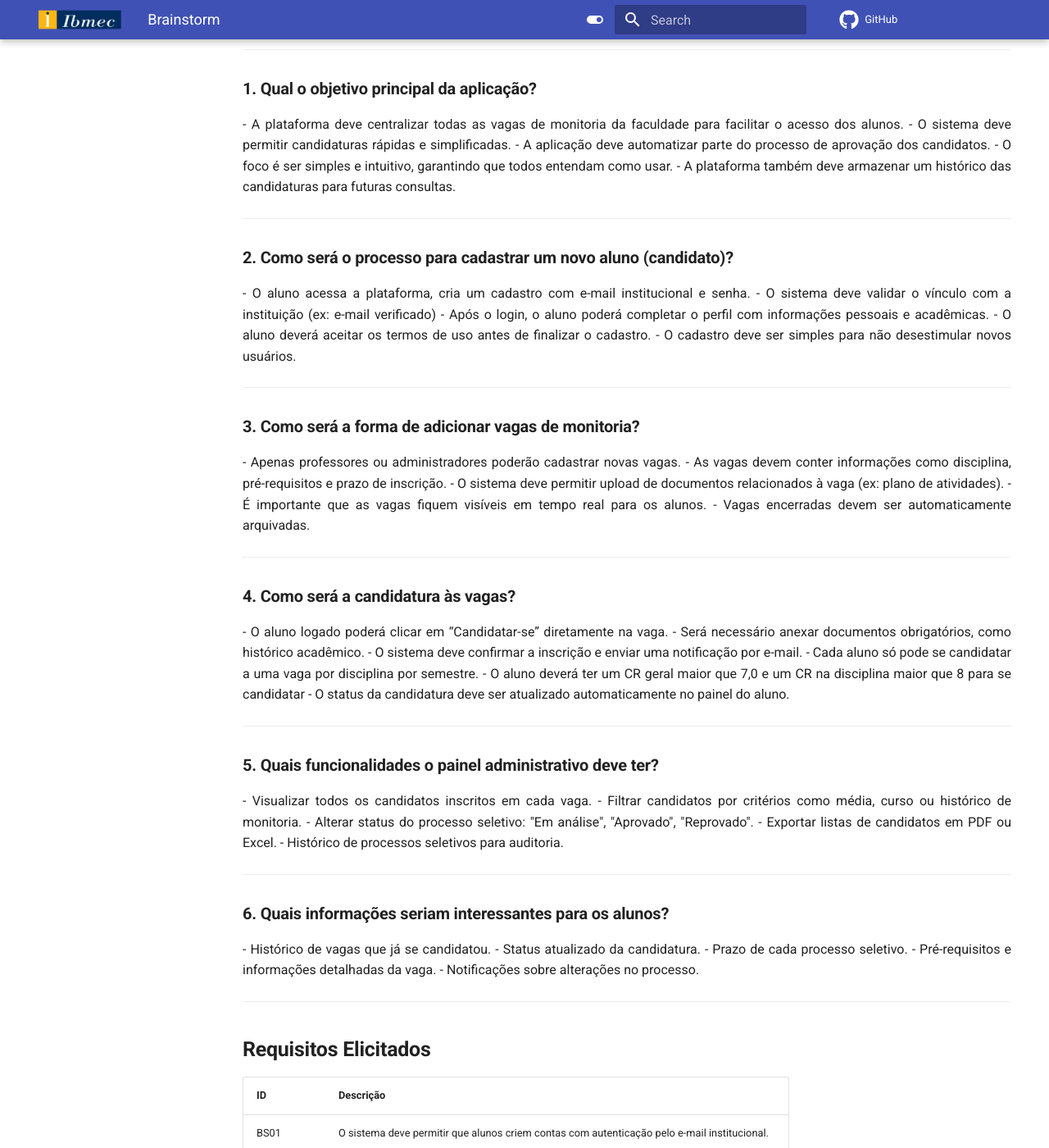
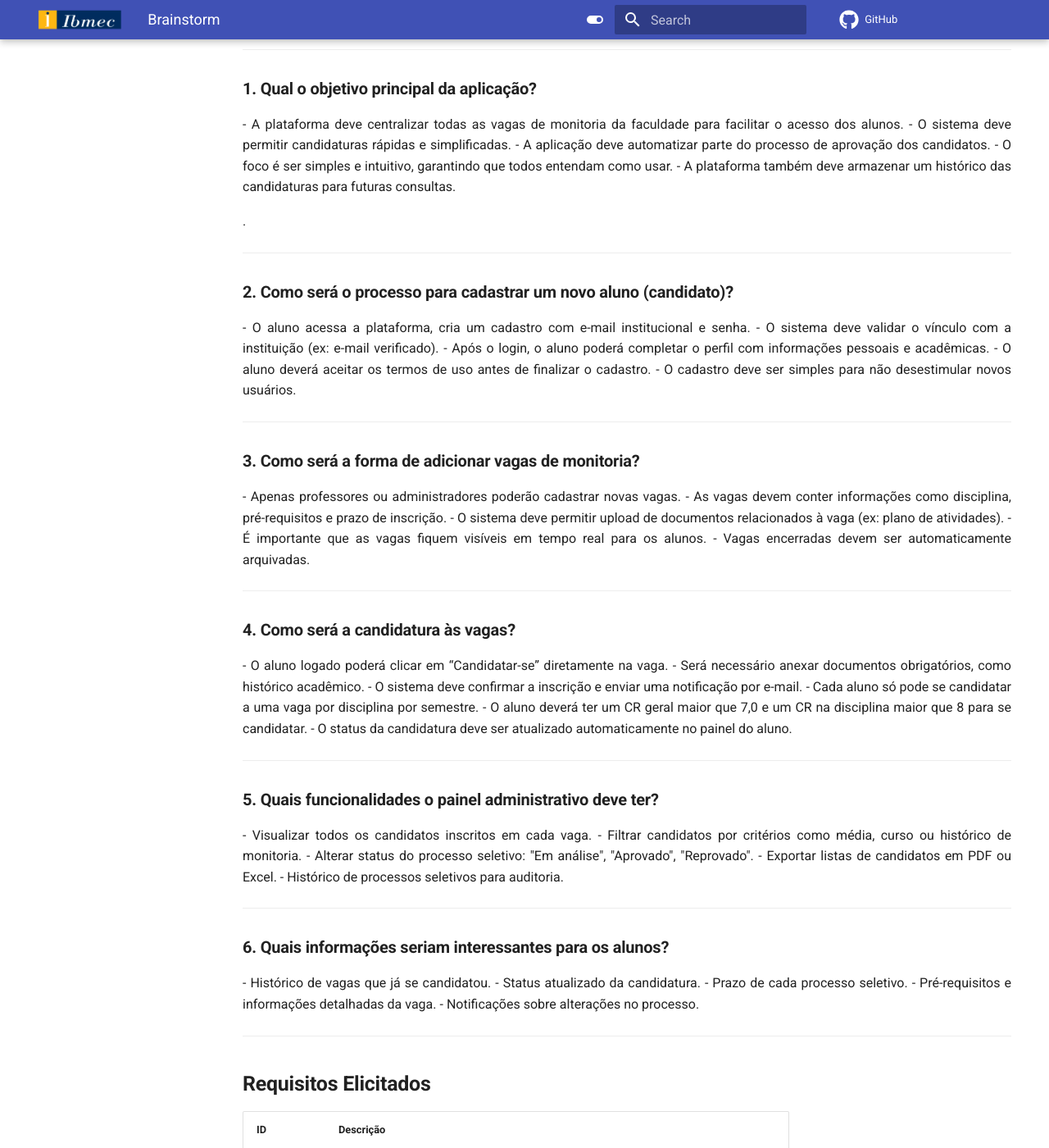
Before and after one commit to Projetos-de-Extensao/PBE_25.2_8004_III, an MkDocs documentation site: the page built from docs/Iniciacao/Brainstorm.md, in a window 1280 px wide and 1400 px high, scrolled down 636 px. Shown: the whole window at 82% size. Built offline with MkDocs 1.6.1 and Material for MkDocs 9.7.7, drawn with Linux system fonts in a browser that asks for light colours; comment, search, counter and statistics services are not loaded.

Commit message:
update brainstorm

```diff
--- a/docs/Iniciacao/Brainstorm.md
+++ b/docs/Iniciacao/Brainstorm.md
@@ -34,7 +34,7 @@
 - O foco é ser simples e intuitivo, garantindo que todos entendam como usar.
 
 - A plataforma também deve armazenar um histórico das candidaturas para futuras consultas.
-</p>
+</p>.
 
 ---
 
@@ -43,7 +43,7 @@
 
 - O aluno acessa a plataforma, cria um cadastro com e-mail institucional e senha.
 
-- O sistema deve validar o vínculo com a instituição (ex: e-mail verificado)
+- O sistema deve validar o vínculo com a instituição (ex: e-mail verificado).
 
 - Após o login, o aluno poderá completar o perfil com informações pessoais e acadêmicas.
 
@@ -81,7 +81,7 @@
 
 - Cada aluno só pode se candidatar a uma vaga por disciplina por semestre.
 
-- O aluno deverá ter um CR geral maior que 7,0 e um CR na disciplina maior que 8 para se candidatar
+- O aluno deverá ter um CR geral maior que 7,0 e um CR na disciplina maior que 8 para se candidatar.
 
 - O status da candidatura deve ser atualizado automaticamente no painel do aluno.
 </p>
```
